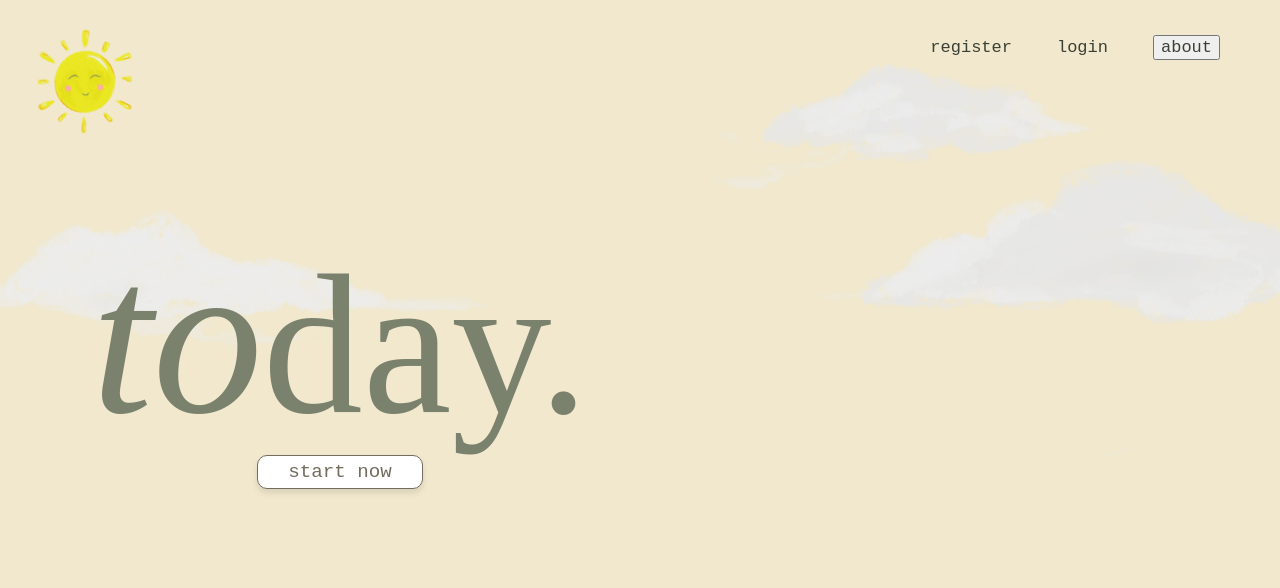
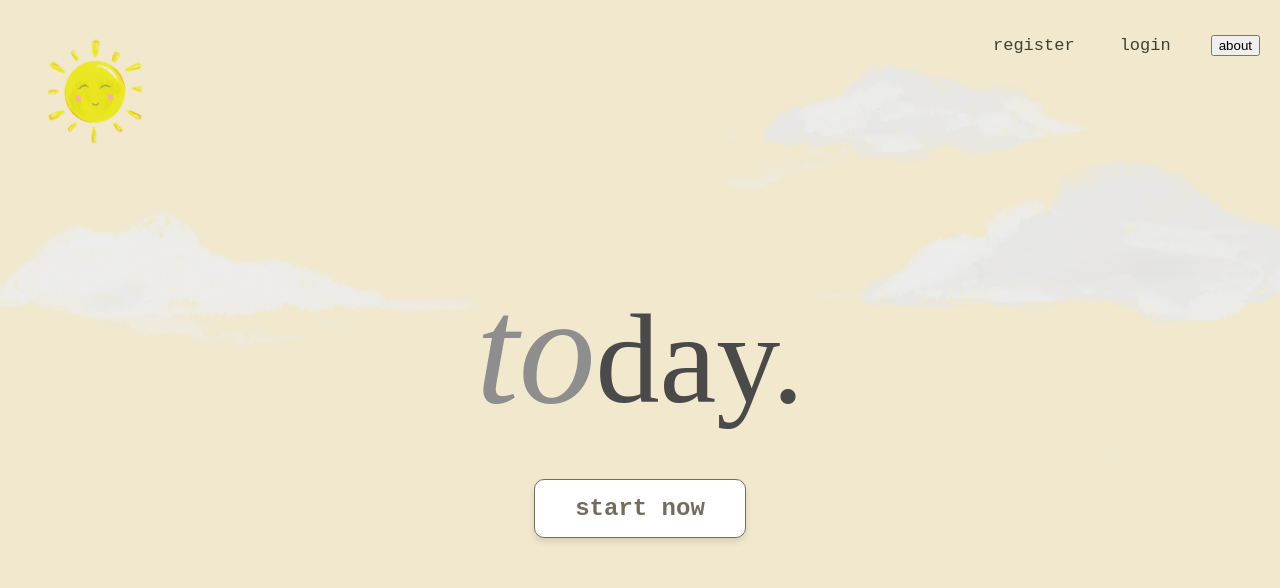
Before and after one commit to Katsukingmax/today, a React (Create React App) app: page / in a window 1280 px wide. Shown: the top 588 px of the page. Built offline with nearby package versions, Linux system fonts and the light colour scheme; a web font is replaced by a local one.

Commit message:
Update Home.css

```diff
--- a/src/components/Home/Home.css
+++ b/src/components/Home/Home.css
@@ -4,13 +4,11 @@
     0% {
         opacity: 0;
         transform: scale(0.5);
-        /* Start small and transparent */
     }
 
     100% {
         opacity: 1;
         transform: scale(1);
-        /* Full size and visible */
     }
 }
 
@@ -23,8 +21,8 @@ body {
     background-position: center;
     background-repeat: no-repeat;
     height: 100vh;
+    overflow-y: auto;
 }
-
 
 .home {
     display: flex;
@@ -34,17 +32,18 @@ body {
     height: 100vh;
     opacity: 0;
     transform: scale(1.5);
-    animation: popUp 1s ease-in-out forwards;
+    animation: popUp 1s ease-in-out forwards; /* Smooth pop-up animation */
 }
 
 .logo-container {
     position: absolute;
-    top: 10px;
-    left: 10px;
+    top: 20px; /* Slightly adjusted positioning */
+    left: 20px;
 }
 
 .logo {
     width: 150px;
+    height: auto;
 }
 
 .navbar {
@@ -55,50 +54,46 @@ body {
 
 .navbar a {
     font-family: monospace;
-    margin-top: 100px;
     margin-left: 5px;
     margin-right: 40px;
     font-size: 17px;
-    color:  #3b4034;
+    color: #3b4034;
     text-decoration: none;
 }
 
 .navbar a:hover {
     color: #a4bdf7;
-
 }
 
-.about
-{
-    font-family: monospace;
-    margin-left: 5px;
-    margin-right: 40px;
-    font-size: 17px;
-    color:  #3b4034;
-    text-decoration: none;
+.content {
+    display: flex;
+    flex-direction: column; /* Stack title and button vertically */
+    align-items: center;
+    justify-content: center;
+    height: 100%; /* Full height */
+    text-align: center;
+    z-index: 2; /* Ensure it's above the background */
+}
 
-}
 .title {
-    margin-top: -100px;
-    font-family: 'Baskerville';
-    margin-left: -600px;
-    margin-bottom: -80px;
-    font-size: 200px;
-    color: #7a826e;
+    font-family: 'Baskerville', serif;
+    font-size: clamp(4rem, 10vw, 12rem); /* Responsive scaling */
+    color: #4a4a4a; /* Darker for better contrast */
+    margin-bottom: 20px; /* Space between title and button */
 }
 
 .italicized {
-    font-family: 'Baskerville';
+    font-family: 'Baskerville', serif;
     font-style: italic;
-    font-size: 220px;
+    font-size: clamp(5rem, 12vw, 14rem); /* Responsive scaling for different screens */
+    color: #8e8e8e; /* Slightly lighter gray */
 }
 
 .start-btn {
-    font-style: bold;
-    margin-left: -600px;
-    margin-top: 70px;
-    padding: 5px 30px;
-    font-size: 1.2rem;
+    font-weight: bold;
+    margin-top: 20px;
+    padding: 15px 40px;
+    font-size: 1.5rem;
     font-family: monospace;
     border: 1px solid #736d5f;
     background-color: white;
@@ -111,6 +106,6 @@ body {
 }
 
 .start-btn:hover {
-    background-color:  #a4bdf7;
+    background-color: #a4bdf7; /* Hover effect */
     border-color: #7a826e;
 }
```
